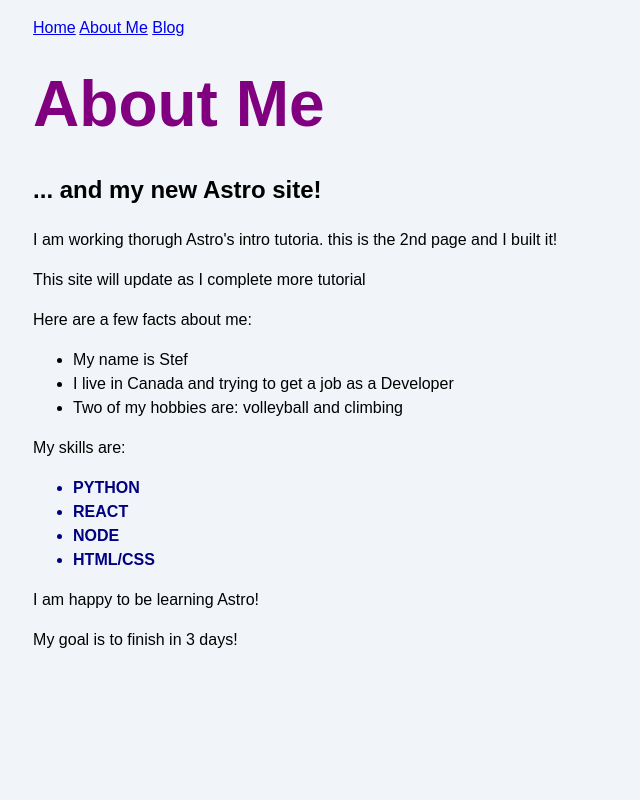
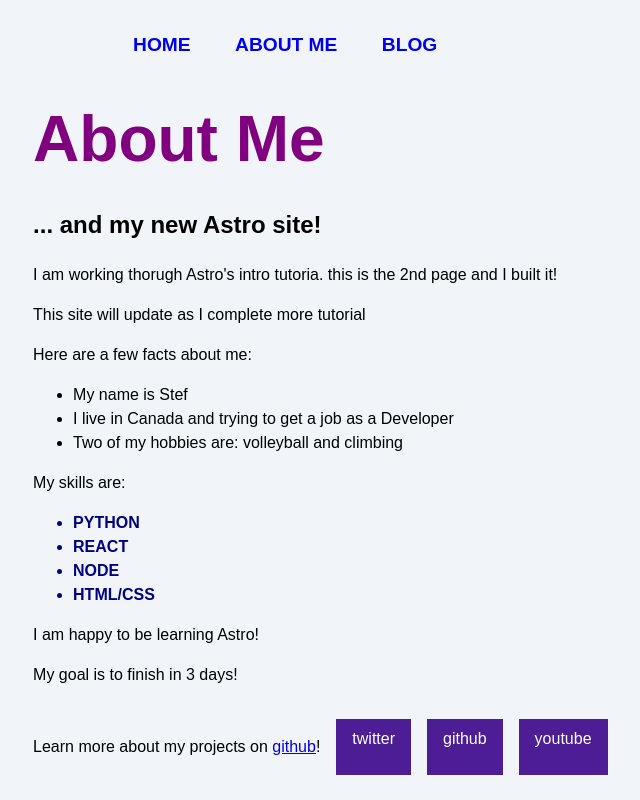
Before and after one commit to sterfd/astro_blog, an Astro site: page /about in a window 1280 px wide. Shown: the whole page, without its empty margins (267-907 px from the left). Built offline with nearby package versions, Linux system fonts and the light colour scheme; Astro itself is replaced by a stand-in of ours.

Commit message:
header and footer components with styling

```diff
--- /dev/null
+++ b/src/components/Footer.astro
@@ -0,0 +1,24 @@
+---
+const platform = "github";
+const username = "sterfd";
+import Social from "../components/Social.astro";
+---
+
+<style>
+    footer {
+        display: flex;
+        gap: 1rem;
+        margin-top: 2rem;
+    }
+</style>
+
+<footer>
+    <p>
+        Learn more about my projects on <a
+            href={`https://www.${platform}.com/${username}`}>{platform}</a
+        >!
+    </p>
+    <Social platform="twitter" username="astrodotbuild" />
+    <Social platform="github" username="withastro" />
+    <Social platform="youtube" username="astrodotbuild" />
+</footer>
--- /dev/null
+++ b/src/components/Header.astro
@@ -0,0 +1,9 @@
+---
+import Navigation from "../components/Navigation.astro";
+---
+
+<header>
+    <nav>
+        <Navigation />
+    </nav>
+</header>
--- /dev/null
+++ b/src/components/Navigation.astro
@@ -0,0 +1,9 @@
+---
+
+---
+
+<div class="nav-links">
+    <a href="/">Home</a>
+    <a href="/about/">About Me</a>
+    <a href="/blog/">Blog</a>
+</div>
--- /dev/null
+++ b/src/components/Social.astro
@@ -0,0 +1,14 @@
+---
+const { platform, username } = Astro.props;
+---
+
+<a href={`https://www.${platform}.com/${username}`}>{platform}</a>
+
+<style>
+    a {
+        padding: 0.5rem 1rem;
+        color: white;
+        background-color: #4c1d95;
+        text-decoration: none;
+    }
+</style>
--- a/src/pages/about.astro
+++ b/src/pages/about.astro
@@ -1,5 +1,7 @@
 ---
 import "../styles/global.css";
+import Header from "../components/Header.astro";
+import Footer from "../components/Footer.astro";
 
 const pageTitle = "About Me";
 
@@ -41,9 +43,7 @@ const textCase = "uppercase";
         </style>
     </head>
     <body>
-        <a href="/">Home</a>
-        <a href="/about/">About Me</a>
-        <a href="/blog/">Blog</a>
+        <Header />
 
         <h1>{pageTitle}</h1>
         <h2>... and my new Astro site!</h2>
@@ -83,5 +83,6 @@ const textCase = "uppercase";
                 <p>My goal is not 3 days.</p>
             )
         }
+        <Footer />
     </body>
 </html>
--- a/src/styles/global.css
+++ b/src/styles/global.css
@@ -19,3 +19,49 @@ h1 {
     margin: 1rem 0;
     font-size: 2.5rem;
 }
+
+/* nav styles */
+
+.nav-links {
+    width: 100%;
+    top: 5rem;
+    left: 48px;
+    background-color: #ff9776;
+    display: none;
+    margin: 0;
+}
+
+.nav-links a {
+    display: block;
+    text-align: center;
+    padding: 10px 0;
+    text-decoration: none;
+    font-size: 1.2rem;
+    font-weight: bold;
+    text-transform: uppercase;
+}
+
+.nav-links a:hover,
+.nav-links a:focus {
+    background-color: #ff9776;
+}
+
+.expanded {
+    display: unset;
+}
+
+@media screen and (min-width: 636px) {
+    .nav-links {
+        margin-left: 5em;
+        display: block;
+        position: static;
+        width: auto;
+        background: none;
+    }
+
+    .nav-links a {
+        display: inline-block;
+        padding: 15px 20px;
+    }
+
+}
```
Also changed, not shown: src/pages/blog.astro (+4 -4 lines), src/pages/index.astro (+5 -5 lines).
